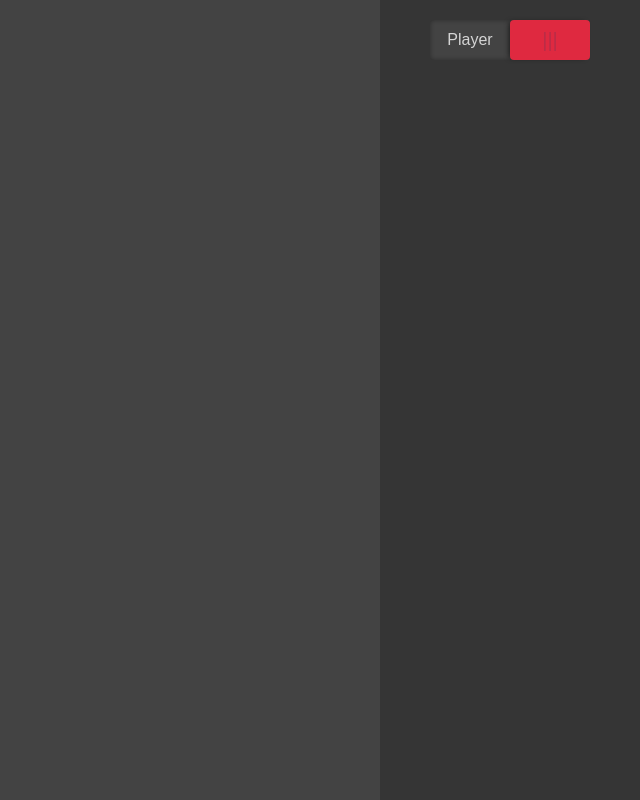
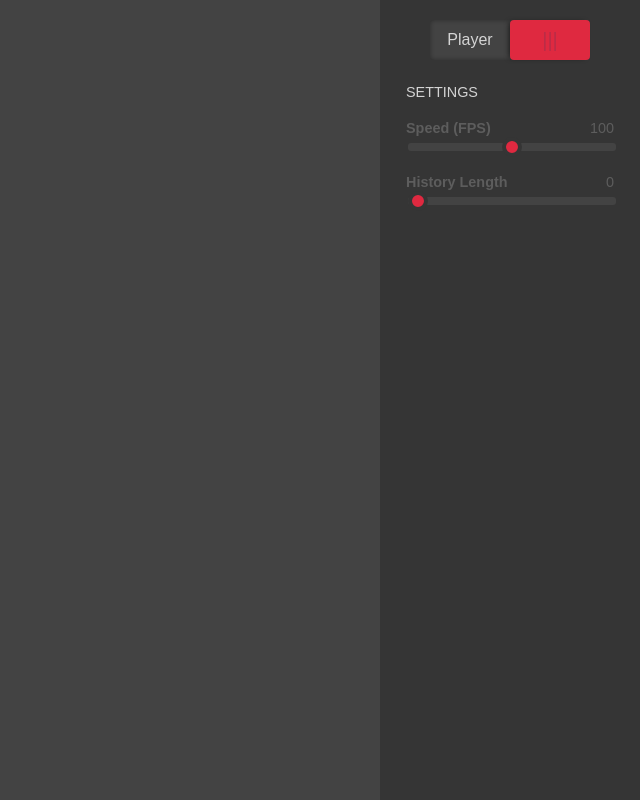
Before and after one commit to patallen/GameOfLife, a React app: page / in a window 1280 px wide. Shown: the whole page, without its empty margins (640-1280 px from the left). Built offline with nearby package versions, Linux system fonts and the light colour scheme.

Commit message:
Add custom slider component

```diff
--- /dev/null
+++ b/src/js/components/ui/slider.js
@@ -0,0 +1,33 @@
+import React from 'react';
+
+export default class RangerSlider extends React.Component {
+    constructor({min, max, step, label, initial, callback}) {
+        super();
+        this.min = min;
+        this.max = max;
+        this.step = step;
+        this.label = label;
+        this.callback = callback || (() => {});
+        this.state = {value: initial};
+    }
+    handleInputEvent(event) {
+        let {value} = event.target;
+        this.setState({value});
+        this.callback(value);
+    }
+    render() {
+        return (
+            <div className="range-slider">
+                <label>{this.label}</label>
+                <span className="value">{this.state.value}</span>
+                <input type="range"
+                    min={this.min}
+                    max={this.max}
+                    step={this.step}
+                    defaultValue={this.state.value}
+                    onInput={this.handleInputEvent.bind(this)}
+                />
+            </div>
+        );
+    }
+}
--- a/src/js/containers/sidebar.js
+++ b/src/js/containers/sidebar.js
@@ -5,6 +5,7 @@ import { bindActionCreators } from 'redux';
 import { ToggleButton } from '../components/ui/buttons';
 import { setGameView } from '../actions/game-view';
 
+import RangeSlider from '../components/ui/slider';
 const GV_OPTIONS = [
     {identifier: "PLAYER", display: "Player"},
     {identifier: "EDITOR", display: "Editor"}
@@ -16,7 +17,13 @@ class Sidebar extends React.Component {
         return (
             <div className="sidebar">
                 <div className="sidebar-row align-center">
-                <ToggleButton options={GV_OPTIONS} callback={(s) => actions.setGameView(s.identifier)} />
+                    <ToggleButton options={GV_OPTIONS}
+                        callback={(s) => actions.setGameView(s.identifier)} />
+                </div>
+                <div className="sidebar-row align-center">
+                    <label className="row-label">Settings</label>
+                <RangeSlider label="Speed (FPS)" min={1} max={200} step={1} initial={100}/>
+                <RangeSlider label="History Length" min={0} max={5000} step={100} initial={0}/>
                 </div>
             </div>
         );
--- a/src/scss/_layout.scss
+++ b/src/scss/_layout.scss
@@ -25,6 +25,14 @@
         text-align: center;
         display: block;
         font-weight: 800;
+    }
+    label.row-label {
+        font-size: .9em;
+        color: $swatch-offwhite;
+        display: block;
+        text-align: left;
+        text-transform: uppercase;
+        padding: 4px 20px 10px 20px;
     }
 }
 
--- /dev/null
+++ b/src/scss/components/_sliders.scss
@@ -0,0 +1,46 @@
+.range-slider {
+    color: lighten($swatch-primary-light, 10);
+    font-weight: 700;
+    width: 100%;
+    height: 100%;
+    padding: 10px 20px;
+    font-size: .9em;
+    label {
+        float: left;
+        margin-bottom: 2px;
+    }
+    span.value {
+        font-weight: 400;
+        float: right;
+    }
+    input[type=range] {
+        width: 100%;
+        -webkit-appearance: none;
+        background: transparent;
+    }
+    input[type=range]::-webkit-slider-thumb {
+        border: 4px solid $swatch-primary-dark;
+        -webkit-appearance: none;
+        background: $swatch-outcast;
+        border-radius: 10px;
+        height: 20px;
+        width: 20px;
+        margin-top: -6px;
+    }
+
+    input[type=range]:focus {
+        outline: none;
+    }
+
+    input[type=range]::-webkit-slider-runnable-track {
+        width: 100%;
+        height: 8px;
+        cursor: pointer;
+        background: $swatch-primary-light;
+        border-radius: 3px;
+    }
+
+    input[type=range]:focus::-webkit-slider-runnable-track {
+        background: lighten($swatch-primary-light, 5);
+    }
+}
--- a/src/scss/main.scss
+++ b/src/scss/main.scss
@@ -2,3 +2,4 @@
 @import 'variables';
 @import 'layout';
 @import 'components/buttons';
+@import 'components/sliders';
```
